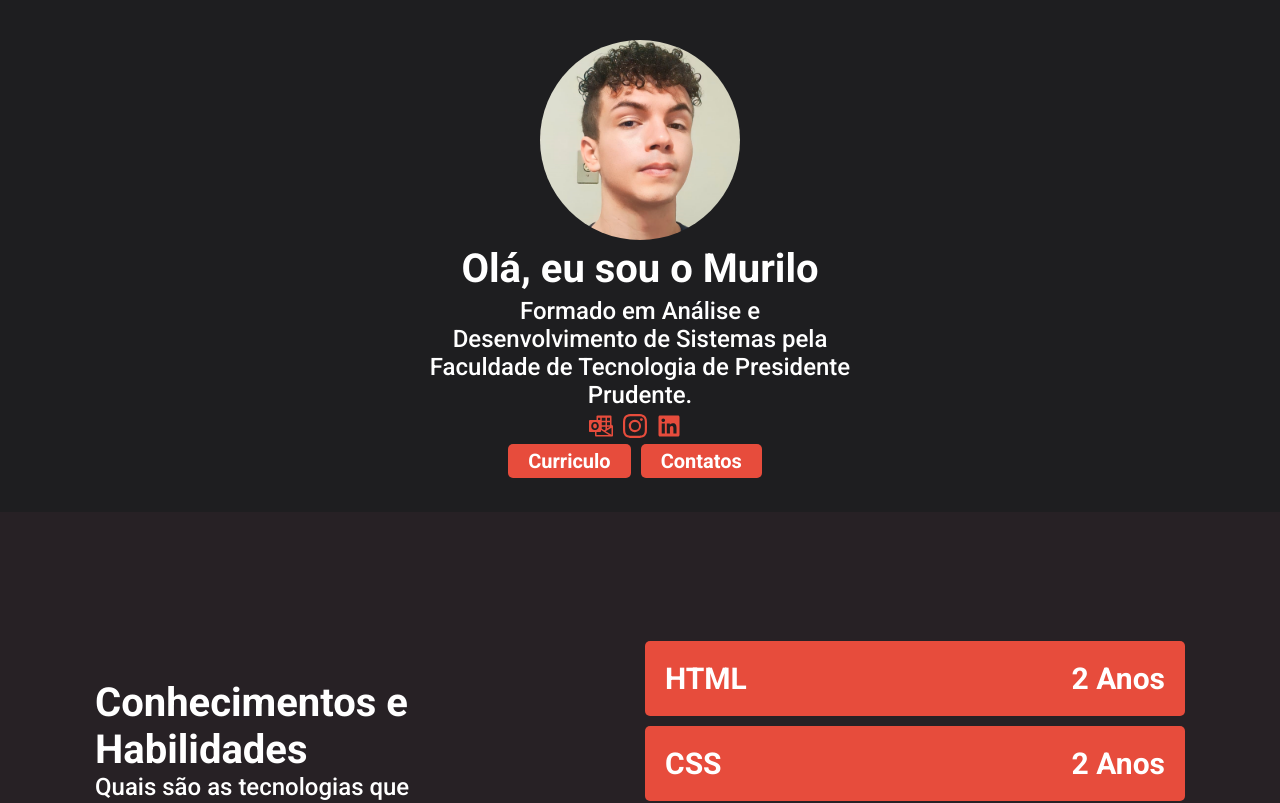
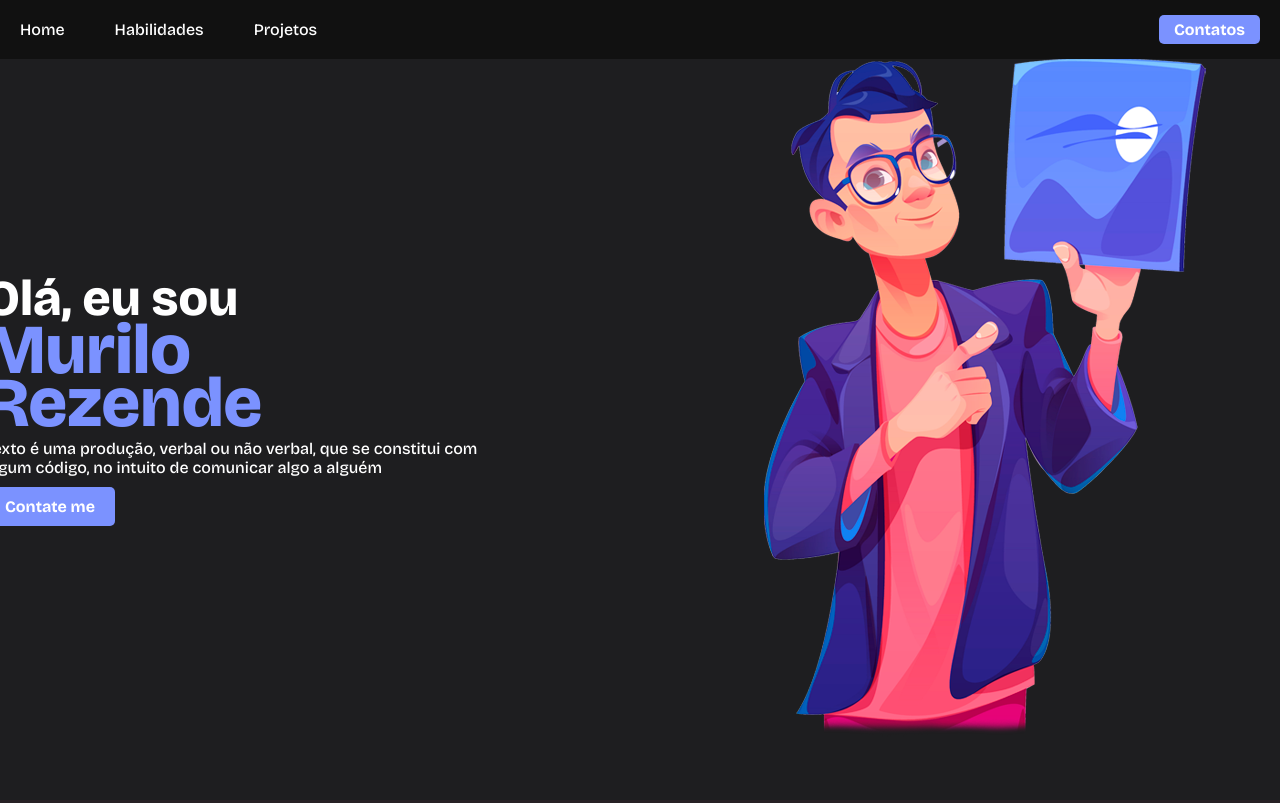
Before and after one commit to Procedeus/Portfolio, a React (Create React App) app: page / in a window 1280 px wide. Shown: the top 803 px of the page. Built offline with nearby package versions, Linux system fonts and the light colour scheme.

Commit message:
Atualização do header

```diff
--- a/src/Components/Header/index.css
+++ b/src/Components/Header/index.css
@@ -1,43 +1,84 @@
-.container-header {
+header{
+    height: 100vh;
     display: grid;
-    grid-template-columns: repeat(10, 100px);
-    grid-gap: 10px;
-    min-height: 512px;
-    align-items: center;
-    text-align: center;
+    grid-template-columns: repeat(12,100px);
+    gap: 10px;
     justify-content: center;
-}
-
-@media screen and (max-width: 720px) {
-    .container-header{
-        grid-template-columns: none;
-        grid-gap: none;
-    }
-}
-
-.col-4{
-    grid-column: 4 / span 4;
-}
-
-.flex{
-    display: flex;
-    flex-direction: column;
-    gap: 5px;
     align-items: center;
 }
 
-.header-button{
-    font-size: 20px;
-    font-weight: 700;
-    padding: 5px 20px;
-    background-color: var(--color-button);
-    color: var(--text-color);
-    text-decoration: none;
-    border-radius: 5px;
-    margin-right: 10px;
+nav{
+    position: fixed;
+    top: 0;
+    left: 50%;
+    transform: translateX(-50%);
+    display: flex;
+    flex-direction: row;
+    justify-content: space-between;
+    width: 100%;
+    padding: 20px 20px;
+    background-color: var(--color-navbar);
+
 }
 
-#perfil{
-    border-radius: 50%;
-    width: 200px;
+nav > ul{
+    width: 95%;
+    display: flex;
+    flex-direction: row;
+    list-style-type: none;
+    gap: 50px;
 }
+
+nav > ul > li > a{
+    color: var(--text-color);
+}
+
+.button-navbar{
+    color: var(--text-color);
+    font-weight: 700;
+    background-color: var(--text-name);
+    padding: 5px 15px;
+    margin-top: 10px;
+    border-radius: 5px;
+}
+
+.header-content{
+    grid-column: 1 / span 5;
+    display: flex;
+    flex-direction: column;
+}
+
+.size-50{
+    font-size: 50px;
+    line-height: 100%;
+}
+
+.size-70{
+    font-size: 70px;
+    color: var(--text-name);
+    line-height: 75%;
+}
+
+.header-content > p{
+    margin-top: 10px;
+    font-size: 16px;
+    font-weight: 500;
+}
+
+.header-content > a{
+    color: var(--text-color);
+    font-weight: 700;
+    background-color: var(--text-name);
+    padding: 10px 20px;
+    margin-top: 10px;
+    border-radius: 5px;
+    width: max-content;
+}
+
+.img-header{
+    grid-column: 6 / span 7;
+}
+
+.img-header > img{
+    width: 100%;
+}
--- a/src/Components/Header/index.js
+++ b/src/Components/Header/index.js
@@ -1,29 +1,40 @@
 import './index.css';
-import { SiMicrosoftoutlook } from 'react-icons/si';
-import { BsInstagram } from 'react-icons/bs';
-import { FaLinkedin } from 'react-icons/fa';
-import img from '../../assets/photo.png'
+import img from '../../assets/person.png'
 
 const Header = () => {
     return (
-        <div className="container-header">
-            <div className="col-4">
-                <div className='flex'>
-                    <img id='perfil' src={img} alt='Foto Perfil'></img>
-                    <h1>Olá, eu sou o Murilo</h1>
-                    <p>Formado em Análise e Desenvolvimento de Sistemas pela Faculdade de Tecnologia de Presidente Prudente.</p>
-                    <div>
-                        <a href='mailto:murilorez79@hotmail.com' className='icon'><SiMicrosoftoutlook/></a>
-                        <a href='https://www.instagram.com/mu.rezende/' className='icon'><BsInstagram/></a>
-                        <a href='https://www.linkedin.com/in/murilo-rez/' className='icon'><FaLinkedin/></a>
-                    </div>
-                    <div>
-                        <a href="https://drive.google.com/u/0/uc?id=1Ngt7_0HtmXyAktFzG_MlX-2agsBeLK7F&export=download" className='header-button'>Curriculo</a>
-                        <a href="#contact" className='header-button'>Contatos</a>
-                    </div>
+        <header>
+            <nav>
+                <ul>
+                    <li>
+                        <a href='/'>Home</a>
+                    </li>
+                    <li>
+                        <a href='/'>Habilidades</a>
+                    </li>
+                    <li>
+                        <a href='/'>Projetos</a>
+                    </li>
+                </ul>
+                <div>
+                    <a href='/' className='button-navbar'>Contatos</a>
                 </div>
+            </nav>
+            <div className='header-content'>
+                <h1 className='size-50'>Olá, eu sou</h1>
+                <h1 className='size-70'>Murilo</h1>
+                <h1 className='size-70'>Rezende</h1>
+                <p>
+                Texto é uma produção, verbal ou não verbal, que se constitui
+                com algum código, no intuito de comunicar algo a alguém
+                </p>
+                <a href='/'>Contate me</a>
             </div>
-        </div>
+            <div className='img-header'>
+                <img src={img} alt='Person' />
+            </div>
+        </header>
+
     );
 }
 
--- a/src/index.css
+++ b/src/index.css
@@ -1,17 +1,19 @@
-@import url('https://fonts.googleapis.com/css2?family=Roboto:wght@400;500;700&display=swap');
+@import url('https://fonts.googleapis.com/css2?family=Bricolage+Grotesque:opsz,wght@10..48,500;10..48,700;10..48,800&display=swap');
 
 * {
     margin: 0;
     padding: 0;
     box-sizing: border-box;
-    font-family: 'Roboto', sans-serif;
+    font-family: 'Bricolage Grotesque', sans-serif;
 }
 :root{
     --color-bg: #1E1E20;
     --color-bg-lite: #272125;
+    --color-navbar: #111111;
     --color-button: #E74C3C;
     --color-form: #524D51;
     --text-color: #FFFFFF;
+    --text-name: #7B92FF;
 
 }
 body{
@@ -19,8 +21,7 @@ body{
 }
 
 h1{
-    font-weight: 700;
-    font-size: 40px;
+    font-weight: 800;
     color: var(--text-color);
 }
 
@@ -28,6 +29,10 @@ p{
     font-weight: 500;
     font-size: 24px;
     color: var(--text-color);
+}
+
+a{
+    text-decoration: none;
 }
 
 .color-lite{
```
Also changed, not shown: src/assets/person.png (added), src/assets/photo.png (deleted).
